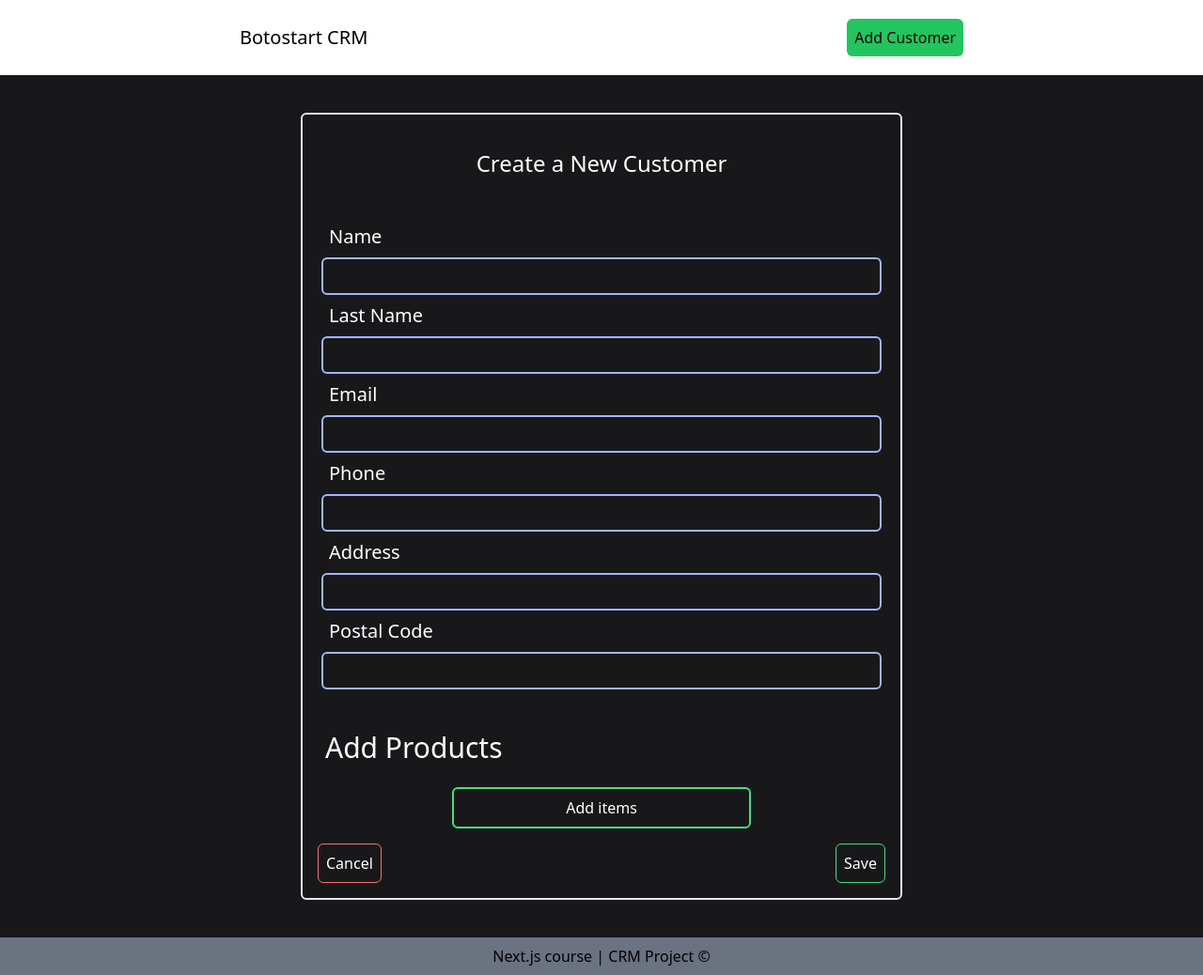
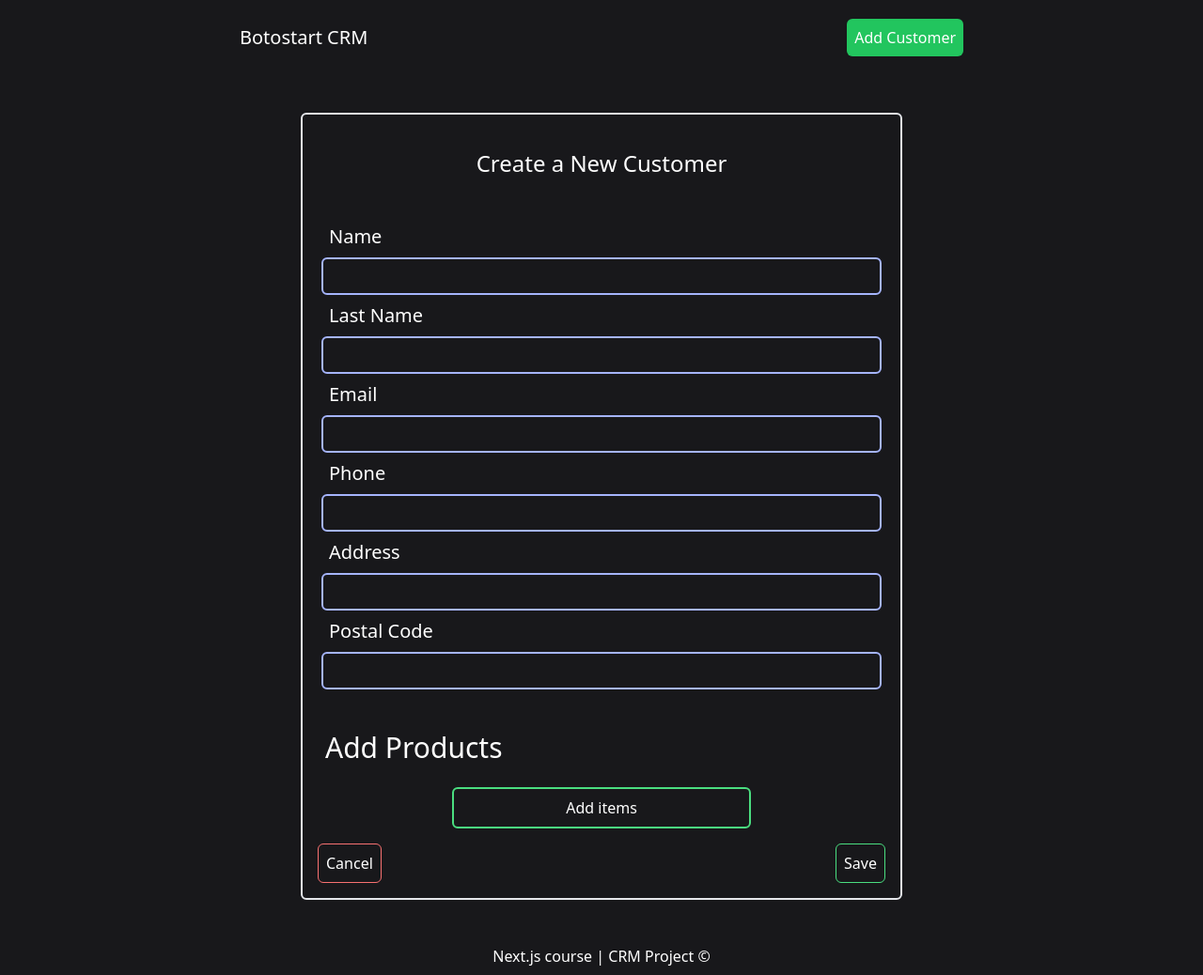
Before and after one commit to Nex-DoT/crmnext, a Next.js app: page /add-customer in a window 1280 px wide. Shown: the whole page at 94% size. Built offline with nearby package versions, Linux system fonts and the light colour scheme.

Commit message:
layout and style

```diff
--- a/components/layout/Layout.js
+++ b/components/layout/Layout.js
@@ -2,12 +2,12 @@ import Link from "next/link";
 const Layout = ({children}) => {
     return (
         <div>
-           <header className="flex w-full items-center justify-around h-20">
+           <header className="flex w-full items-center justify-around h-20 text-white bg-zinc-900">
                <h2 className="text-xl">Botostart CRM</h2>
                <Link className="bg-green-500 p-2 rounded-md" href="/add-customer">Add Customer</Link>
            </header>
-           <main className="">{children}</main>
-           <footer className="flex  justify-center p-2 bg-gray-500">
+           <main className=" bg-zinc-950">{children}</main>
+           <footer className="flex  justify-center p-2 bg-zinc-900 text-white">
                Next.js course | CRM Project &copy;
            </footer>
         </div>
--- /dev/null
+++ b/components/templates/HomePage.js
@@ -0,0 +1,10 @@
+import CardID from "../models/CardID";
+const HomePage = ({customer}) => {
+    return (
+        <div className="w-2/4 flex justify-center items-center flex-wrap  h-screen">
+            {customer.map((item , index) => <CardID key={index} data={item}/>)}
+        </div>
+    );
+};
+
+export default HomePage;
```
